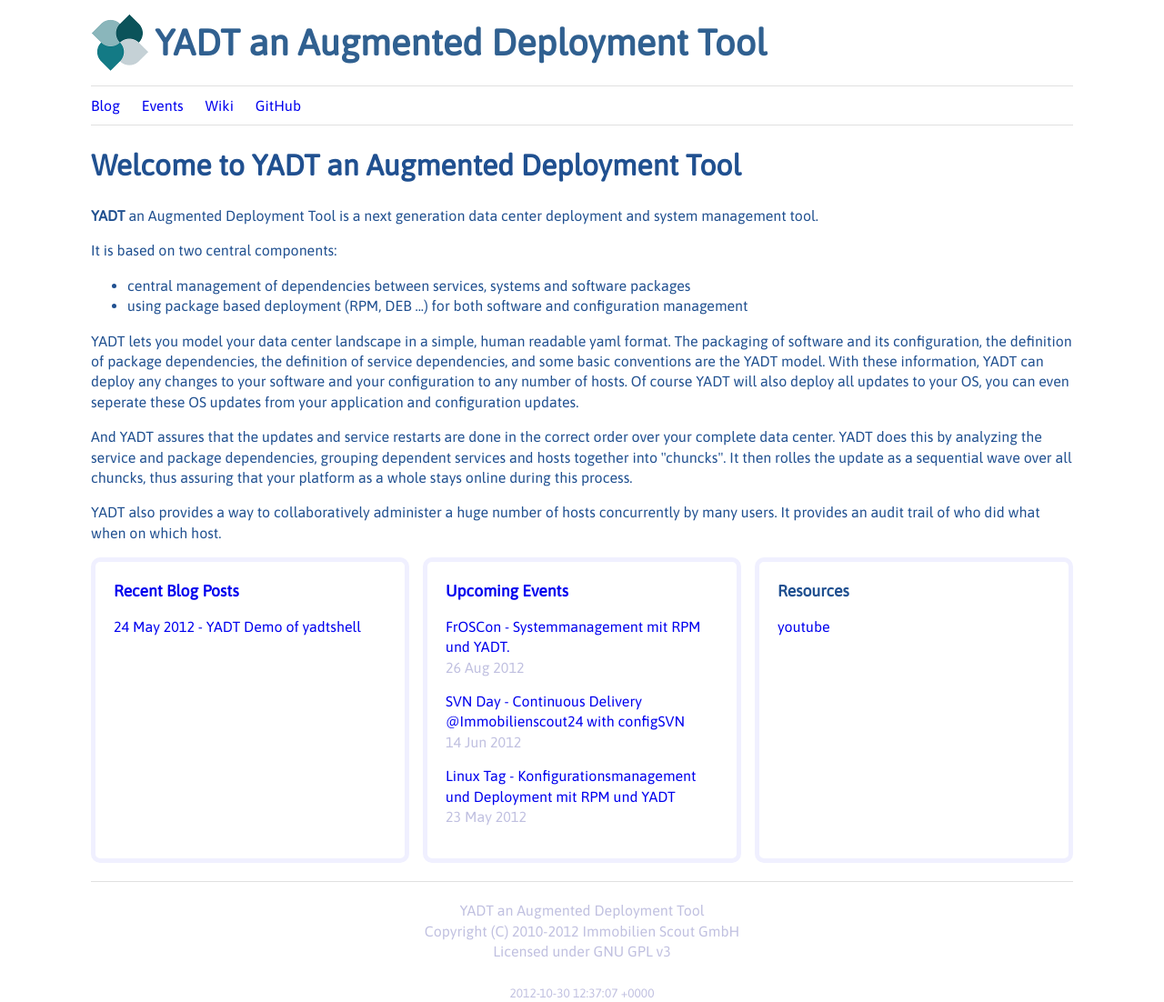
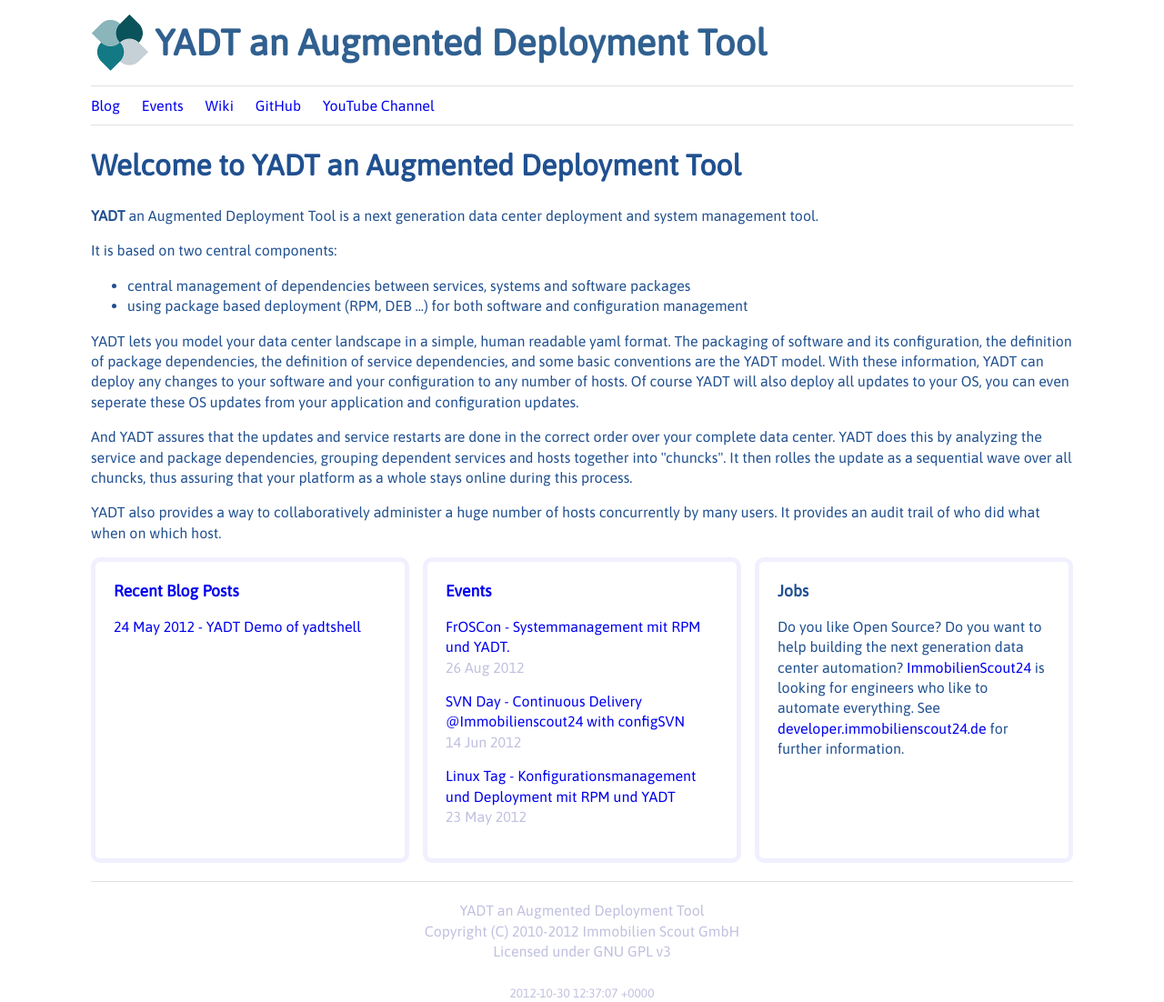
Before and after one commit to yadt/yadt.github.com, a Jekyll site: the page built from index.html, in a window 1280 px wide. Shown: the whole page at 91% size. Built offline with Jekyll 4.4.1, drawn with Linux system fonts in a browser that asks for light colours.

Commit message:
link to IS24 job offerings

```diff
--- a/_layouts/default.html
+++ b/_layouts/default.html
@@ -22,6 +22,7 @@
                 <a href="/events/">Events</a>
                 <a href="https://github.com/yadt/yadt.github.com/wiki">Wiki</a>
                 <a href="https://github.com/yadt">GitHub</a>
+                <a href="http://www.youtube.com/user/yadtproject/featured">YouTube Channel</a>
             </nav>
         </header>
 
--- a/index.html
+++ b/index.html
@@ -44,7 +44,7 @@
     </div>
     <div class="information-spacer"></div>
     <div class="information-cell">
-        <a class="information-title" href="/events/">Upcoming Events</a>
+        <a class="information-title" href="/events/">Events</a>
         {% for post in site.categories.events limit:3 %}
             <div><a href="{{ post.url }}">{{ post.title }}</a></div>
             <div class="post-date">{{ post.date | date_to_string }}</div>
@@ -52,9 +52,7 @@
     </div>
     <div class="information-spacer"></div>
     <div class="information-cell">
-        <div class="information-title">Resources</div>
-        <a href="http://www.youtube.com/user/yadtproject/featured">
-            youtube
-        </a>
+        <div class="information-title">Jobs</div>
+        Do you like Open Source? Do you want to help building the next generation data center automation? <a href="http://www.immobilienscout24.de" target="_blank">ImmobilienScout24</a> is looking for engineers who like to automate everything. See <a href="http://developer.immobilienscout24.de/engineering/jobs-kein-kalter-kaffee/">developer.immobilienscout24.de</a> for further information.
     </div>
 </div>
```
